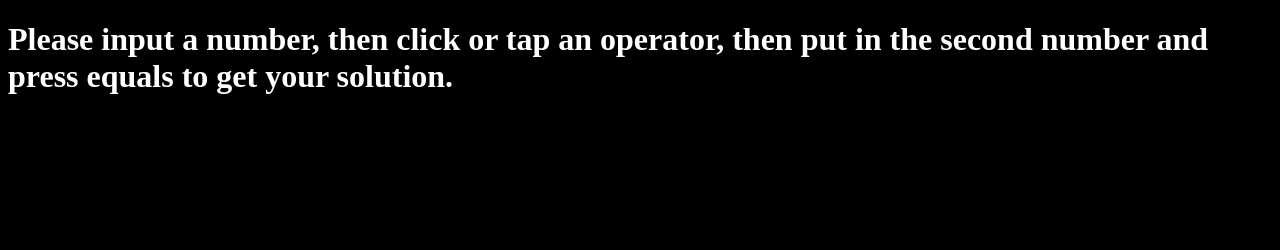
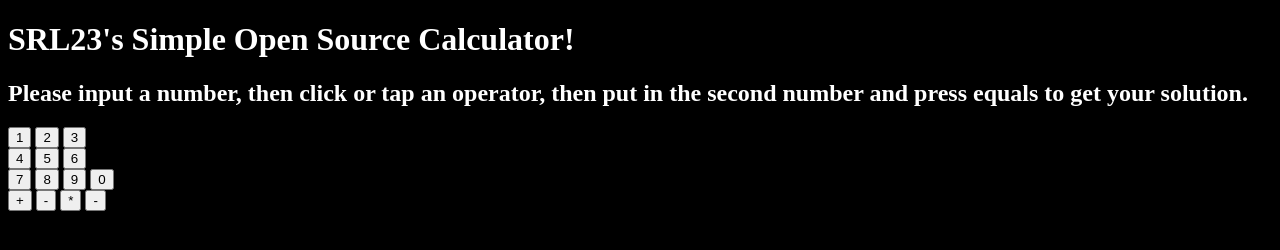
Before and after one commit to srl23/calculator, a plain HTML site: page index.html in a window 1280 px wide. Drawn offline with Linux system fonts and the light colour scheme.

Commit message:
fleshed out more HTML

```diff
--- a/index.html
+++ b/index.html
@@ -6,6 +6,31 @@
 	<script src="app.js"></script>
 </head>
 <body>
-	<h1>Please input a number, then click or tap an operator, then put in the second number and press equals to get your solution.</h1>
+	<h1>SRL23's Simple Open Source Calculator!</h1>
+	<h2>Please input a number, then click or tap an operator, then put in the second number and press equals to get your solution.</h2>
+	<div id="container">
+		<div id="row1">
+			<button id="1">1</button>
+			<button id="2">2</button>
+			<button id="3">3</button>
+		</div>
+		<div id="row2">
+			<button id="4">4</button>
+			<button id="5">5</button>
+			<button id="6">6</button>
+		</div>
+		<div id="row3">
+			<button id="7">7</button>
+			<button id="8">8</button>
+			<button id="9">9</button>
+			<button id="0">0</button>
+		</div>
+		<div id ="operators">
+			<button id="add">+</button>
+			<button id="sub">-</button>
+			<button id="mult">*</button>
+			<button id="div">-</button>
+		</div>
+	</div>
 </body>
 </html>
```
